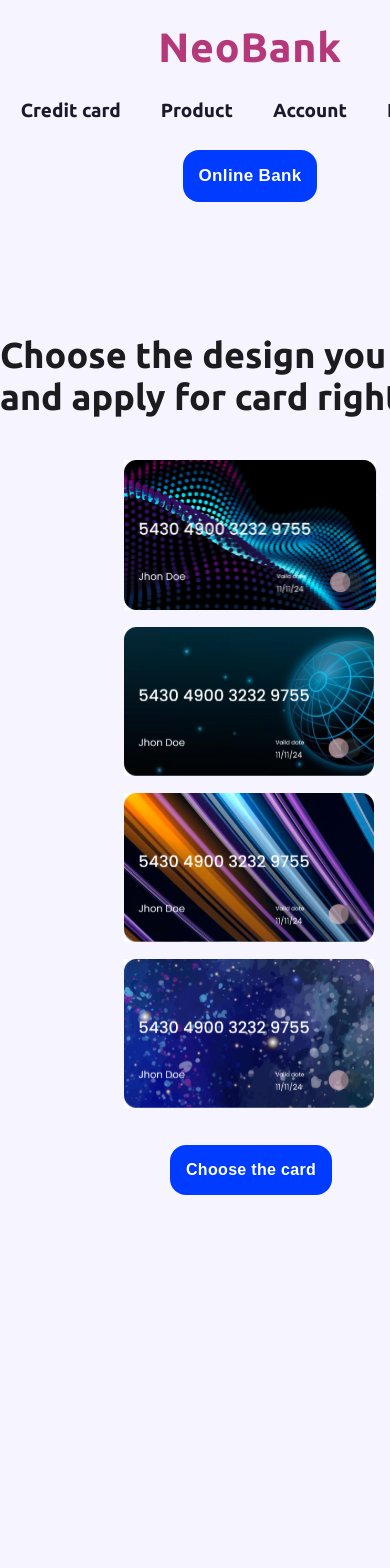
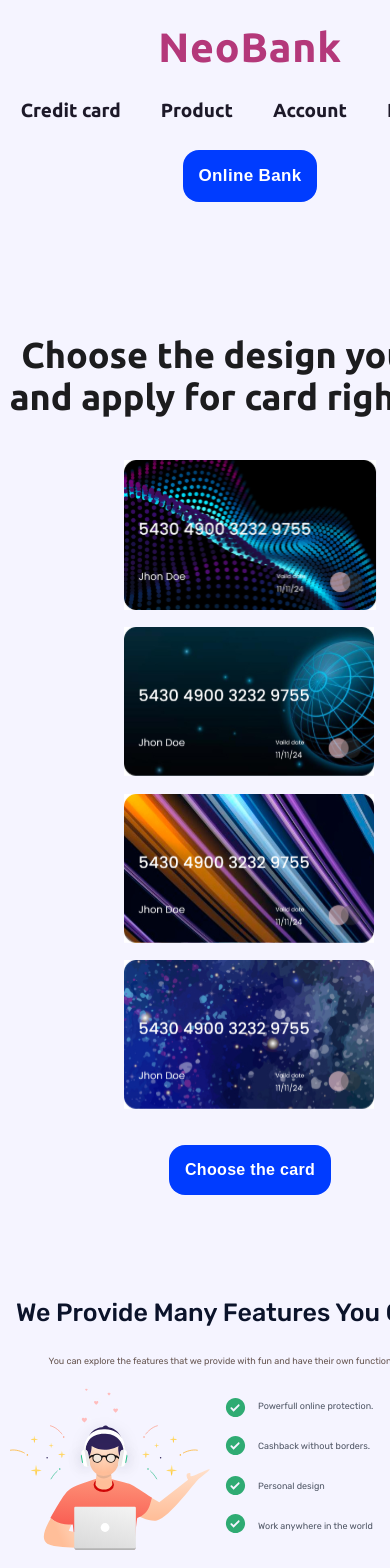
Before and after one commit to SunnBr0/NeoflexBankSystem, a React (Vite) app: page / in a window 390 px wide. Shown: the top 1568 px of the page. Before the commit the page ends 1195 px from the top, so only its background shows below. Built offline with nearby package versions, Linux system fonts and the light colour scheme.

Commit message:
add adaptiv feature block

```diff
--- a/src/pages/homePage/homePage.tsx
+++ b/src/pages/homePage/homePage.tsx
@@ -11,8 +11,8 @@ import card1 from '../../assets/credit-card/card1.svg';
 import card2 from '../../assets/credit-card/card2.svg';
 import card3 from '../../assets/credit-card/card3.svg';
 import card4 from '../../assets/credit-card/card4.svg';
-// import feature from '../../assets/feature.svg';
-// import icon from '../../assets/icon.svg';
+import feature from '../../assets/feature.svg';
+import icon from '../../assets/icon.svg';
 // import iconBank from '../../assets/currency-card/icon-bank.svg';
 // import map from '../../assets/map.svg';
 // import email from '../../assets/support/email.svg';
@@ -56,7 +56,7 @@ export const HomePage: React.FC = () => {
             </figure>
           </aside>
         </section>
-        {/* <section className="feature-info">
+        <section className="feature-info">
           <figure className="feature-info__img">
             <img src={feature} alt="" />
           </figure>
@@ -64,7 +64,7 @@ export const HomePage: React.FC = () => {
             <h2 className="feature-info__header">
               We Provide Many Features You Can Use
             </h2>
-            <p>
+            <p className="feature-info__header-title">
               You can explore the features that we provide with fun and have
               their own functions each feature
             </p>
@@ -96,7 +96,7 @@ export const HomePage: React.FC = () => {
             </ul>
           </section>
         </section>
-        <section className="currency-card">
+        {/* <section className="currency-card">
           <section className="currency-card__section">
             <h2 className="currency-card__header">
               Exchange rate in internet bank
--- a/src/style/homePage/credit-card/credit-card.css
+++ b/src/style/homePage/credit-card/credit-card.css
@@ -57,6 +57,7 @@
 }
 @media (max-width: 1220px) {
   .credit-card {
+    margin-bottom: 198px;
     flex-direction: column;
     align-items: center;
   }
@@ -65,6 +66,7 @@
     width: 622px;
   }
   .credit-card__header {
+    text-align: center;
     font-size: 46px;
     color: #1c1c1e;
     margin-bottom: 36px;
@@ -103,6 +105,12 @@
     flex-direction: column;
     align-items: center;
   }
+  .credit-card__header {
+    font-size: 46px;
+    color: #1c1c1e;
+    margin-bottom: 36px;
+    margin-top: 0px;
+  }
   .credit-card__button {
     color: #ffffff;
     letter-spacing: 0.02em;
@@ -131,11 +139,12 @@
     height: 315px;
   }
 }
-@media (max-width: 630px) {
+@media (max-width: 650px) {
   .credit-card {
     flex-direction: column;
     margin: 0 auto;
     width: 500px;
+    margin-bottom: 112px;
     align-items: center;
   }
   .credit-card__section {
@@ -144,6 +153,7 @@
   }
   .credit-card__list {
     width: 253px;
+    height: 652px;
   }
   .credit-card__button {
     color: #ffffff;
@@ -156,7 +166,7 @@
     font-style: normal;
     padding: 16px;
     transition: background 0.3s;
-    margin-left: 170px;
+    margin-left: 169px;
     margin-top: 691px;
   }
   .credit-card__button:hover {
--- a/src/style/homePage/feature-info/feature-info.css
+++ b/src/style/homePage/feature-info/feature-info.css
@@ -1,4 +1,6 @@
 .feature-info {
+  width: 1300px;
+  margin: 0 auto;
   font-family: "Rubik";
   font-style: normal;
   display: flex;
@@ -19,12 +21,12 @@
   display: flex;
   flex-direction: column;
 }
-.feature-info__section p {
+.feature-info__header-title {
   font-style: normal;
   font-weight: 400;
   font-size: 16px;
   margin-bottom: 25px;
-  color: #4f5665;
+  color: #65544f;
 }
 .feature-info__list {
   margin: 0px;
@@ -66,4 +68,83 @@
   font-size: 14px;
   line-height: 30px;
   color: #4f5665;
+}
+@media (max-width: 1350px) {
+  .feature-info {
+    width: 96%;
+  }
+}
+@media (max-width: 1220px) {
+  .feature-info {
+    text-align: center;
+    display: flex;
+    flex-direction: column;
+    justify-content: center;
+    align-items: center;
+  }
+  .feature-info__img {
+    position: relative;
+    bottom: 156px;
+    right: 140px;
+    order: 1;
+  }
+  .feature-info__img img {
+    width: 400px;
+  }
+  .feature-info__list {
+    position: relative;
+    top: 80px;
+    right: 40px;
+    margin-left: auto;
+  }
+  .feature-info__header-title {
+    font-size: 14px;
+  }
+}
+@media (max-width: 768px) {
+  .feature-info {
+    text-align: center;
+  }
+  .feature-info__img img {
+    width: 330px;
+  }
+  .feature-info__section p {
+    font-size: 13px;
+  }
+  .feature-info__header {
+    font-size: 32px;
+  }
+  .feature-info__item p {
+    font-size: 14px;
+  }
+  .feature-info__list {
+    top: 50px;
+  }
+}
+@media (max-width: 650px) {
+  .feature-info {
+    width: 500px;
+    text-align: center;
+  }
+  .feature-info__img img {
+    width: 200px;
+  }
+  .feature-info__section p {
+    font-size: 9px;
+  }
+  .feature-info__header {
+    font-size: 25px;
+  }
+  .feature-info__item {
+    gap: 10px;
+  }
+  .feature-info__item p {
+    font-size: 9px;
+  }
+  .feature-info__list {
+    top: 0px;
+  }
+  .feature-info__icon img {
+    width: 23px;
+  }
 }/*# sourceMappingURL=feature-info.css.map */
--- a/src/style/homePage/feature-info/feature-info.scss
+++ b/src/style/homePage/feature-info/feature-info.scss
@@ -1,5 +1,16 @@
 @import '../../utility/button-style.scss';
+$breakpoint-large-desktop: 1350px;
+$breakpoint-desktop: 1220px;
+$breakpoint-small-desktop: 1110px;
+$breakpoint-small-tablet: 768px;
+$breakpoint-large-mobile: 650px;
+
+$font-size-header: 35px;
+$font-size-title: 16px;
+$font-size-text-item: 14px;
 .feature-info {
+  width: 1300px;
+  margin: 0 auto;
   font-family: 'Rubik';
   font-style: normal;
   display: flex;
@@ -12,19 +23,19 @@
     margin-top: 74px;
     margin-bottom: 20px;
     font-weight: 500;
-    font-size: 35px;
+    font-size: $font-size-header;
     color: #0b132a;
   }
   &__section {
     display: flex;
     flex-direction: column;
-    p {
-      font-style: normal;
-      font-weight: 400;
-      font-size: 16px;
-      margin-bottom: 25px;
-      color: #4f5665;
-    }
+  }
+  &__header-title {
+    font-style: normal;
+    font-weight: 400;
+    font-size: $font-size-title;
+    margin-bottom: 25px;
+    color: #65544f;
   }
   &__list {
     margin: 0px;
@@ -62,9 +73,93 @@
     p {
       margin: 0px;
       font-weight: 400;
-      font-size: 14px;
+      font-size: $font-size-text-item;
       line-height: 30px;
       color: #4f5665;
     }
   }
+  @media (max-width: $breakpoint-large-desktop) {
+    width: 96%;
+  }
+  @media (max-width: $breakpoint-desktop) {
+    text-align: center;
+    display: flex;
+    flex-direction: column;
+    justify-content: center;
+    align-items: center;
+    &__img {
+      position: relative;
+      bottom: 156px;
+      right: 140px;
+      order: 1;
+      img {
+        width: 400px;
+      }
+    }
+    &__list {
+      position: relative;
+      top: 80px;
+      right: 40px;
+      margin-left: auto;
+    }
+    &__header-title {
+      font-size: $font-size-title - 2;
+    }
+  }
+  @media (max-width: $breakpoint-small-tablet) {
+    text-align: center;
+
+    &__img {
+      img {
+        width: 330px;
+      }
+    }
+    &__section {
+      p {
+        font-size: $font-size-title - 3;
+      }
+    }
+    &__header {
+      font-size: $font-size-header - 3;
+    }
+    &__item {
+      p {
+        font-size: $font-size-text-item;
+      }
+    }
+    &__list {
+      top: 50px;
+    }
+  }
+  @media (max-width: $breakpoint-large-mobile) {
+    width: 500px;
+    text-align: center;
+    &__img {
+      img {
+        width: 200px;
+      }
+    }
+    &__section {
+      p {
+        font-size: $font-size-title - 7;
+      }
+    }
+    &__header {
+      font-size: $font-size-header - 10;
+    }
+    &__item {
+      p {
+        font-size: $font-size-text-item - 5;
+      }
+      gap: 10px
+    }
+    &__list {
+      top: 0px;
+    }
+    &__icon {
+      img {
+        width: 23px;
+      }
+    }
+  }
 }
--- a/src/style/homePage/header/header.css
+++ b/src/style/homePage/header/header.css
@@ -95,7 +95,7 @@
     outline: none;
   }
 }
-@media (max-width: 630px) {
+@media (max-width: 650px) {
   .header {
     width: 500px;
     flex-direction: column;
--- a/src/style/homePage/header/header.scss
+++ b/src/style/homePage/header/header.scss
@@ -2,7 +2,7 @@
 @import '../../utility/button-style.scss';
 $breakpoint-large-desktop: 1350px;
 $breakpoint-small-tablet: 768px;
-$breakpoint-large-mobile: 630px;
+$breakpoint-large-mobile: 650px;
 
 $font-size-logo: 24px;
 $font-size-nav: 16px;
```
Also changed, not shown: src/style/homePage/credit-card/credit-card.scss (+12 -77 lines), 2 other files (tests, documents, lock files or other folders).
